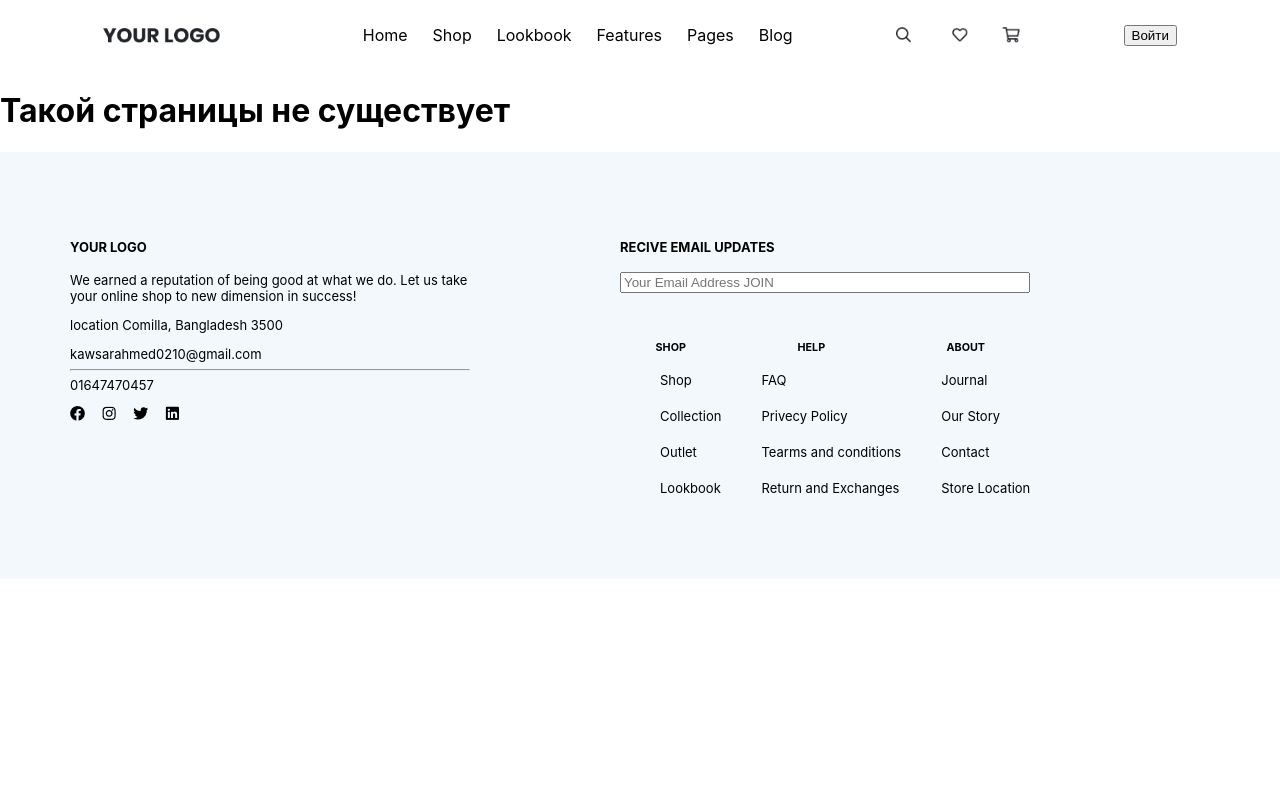
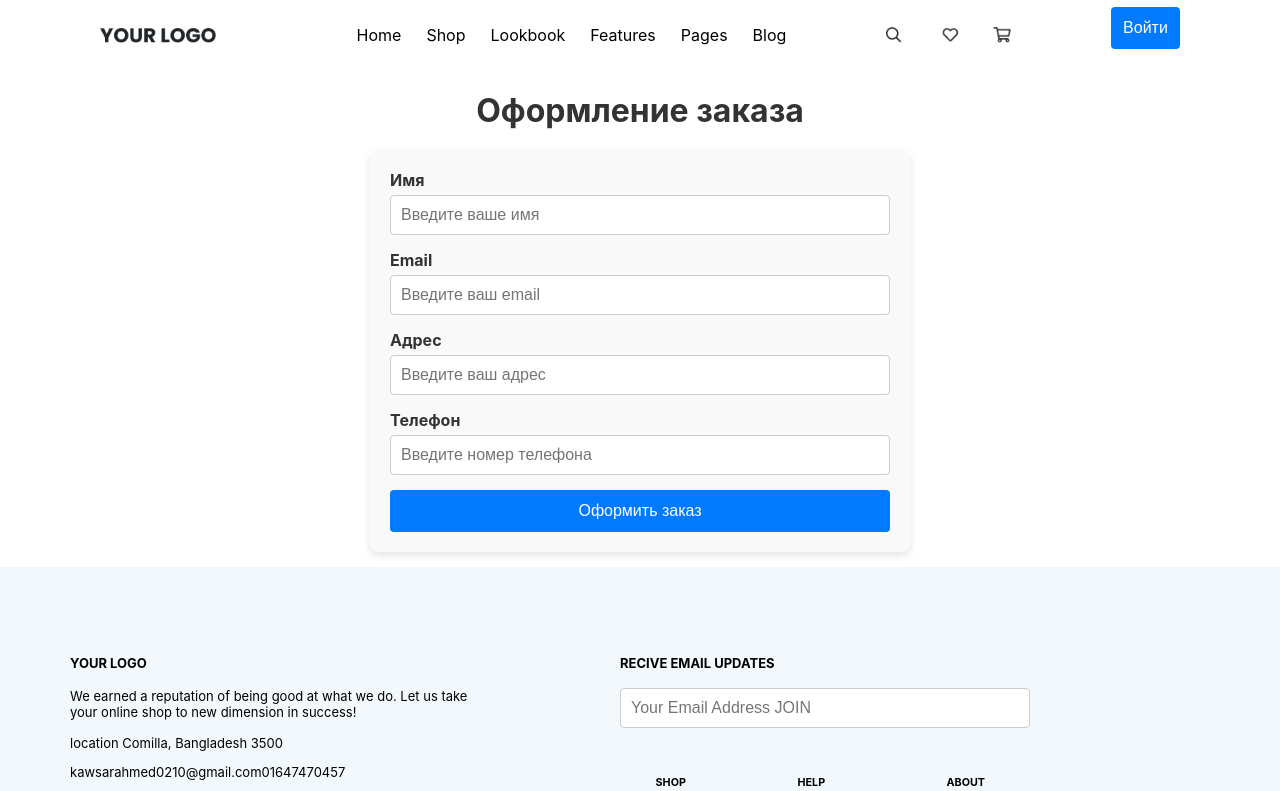
Before and after one commit to roza123-coder/Home-work, a React (Create React App) app: page /cart in a window 1280 px wide. Shown: the top 791 px of the page. Built offline with nearby package versions, Linux system fonts and the light colour scheme.

Commit message:
added input for filter of title

```diff
--- a/src/App.js
+++ b/src/App.js
@@ -10,6 +10,7 @@ import { Features } from "./pages/Features";
 import { Pages } from "./pages/Pages";
 import { Home } from "./pages/Home";
 import { ProductDetail } from "./pages/ProductDetail/ProductDetail";
+import {Cart} from './pages/Cart'
 
 function App() {
   return (
@@ -24,6 +25,7 @@ function App() {
           <Route path="/pages" element={<Pages />} />
           <Route path="/blog" element={<Blog />} />
           <Route path="/product/:cardId" element={<ProductDetail />} />
+          <Route path="/cart" element={ <Cart/>} />
           <Route path="/*" element={<h1>Такой страницы не существует</h1>} />
         </Routes>
         <Footer />
--- a/src/components/Footer.jsx
+++ b/src/components/Footer.jsx
@@ -1,62 +1,86 @@
-import './Footer.css'
-import networks from '../assets/facebook instagram twitter linkedin.png'
+import "./Footer.css";
+import networks from "../assets/facebook instagram twitter linkedin.png";
 
-const Footer=()=>{
+const Footer = () => {
   return (
     <div className="footer">
-            <div >
-                <div className='leftInner'>
+      <div>
+        <div className="leftInner">
           <h4>YOUR LOGO</h4>
-                    <p>We earned a reputation of being good at what we do.
-Let us take your online shop to new dimension in
-success!</p>
+          <p>
+            We earned a reputation of being good at what we do. Let us take your
+            online shop to new dimension in success!
+          </p>
         </div>
         <div>
-                    <p>location
-                    Comilla, Bangladesh 3500</p>
-                    <p>kawsarahmed0210@gmail.com
-                        <hr />
-                    01647470457</p>
+          <p>location Comilla, Bangladesh 3500</p>
+          <p>
+            kawsarahmed0210@gmail.com
+            {/* <hr /> */}
+            01647470457
+          </p>
           <img src={networks} alt="networks" />
         </div>
       </div>
-            <div className='rightInner'>
+      <div className="rightInner">
         <h4>RECIVE EMAIL UPDATES</h4>
-                <input type="text" placeholder='Your Email Address JOIN'/>
-                <div className='footerListContainer'>
-                <div className='footerList'>
+        <input type="text" placeholder="Your Email Address JOIN" />
+        <div className="footerListContainer">
+          <div className="footerList">
             <h5>SHOP</h5>
             <ul>
-                        <li><a href="">Shop</a></li>
-                        <li><a href="">Collection</a></li>
-                        <li><a href="">Outlet</a></li>
-                        <li><a href="">Lookbook</a></li>
+              <li>
+                <a href="">Shop</a>
+              </li>
+              <li>
+                <a href="">Collection</a>
+              </li>
+              <li>
+                <a href="">Outlet</a>
+              </li>
+              <li>
+                <a href="">Lookbook</a>
+              </li>
             </ul>
           </div>
-                <div className='footerList'>
+          <div className="footerList">
             <h5>HELP</h5>
             <ul>
-                        <li><a href="">FAQ</a></li>
-                        <li><a href="">Privecy Policy</a></li>
-                        <li><a href="">Tearms and conditions</a></li>
-                        <li><a href="">Return and Exchanges</a></li>
+              <li>
+                <a href="">FAQ</a>
+              </li>
+              <li>
+                <a href="">Privecy Policy</a>
+              </li>
+              <li>
+                <a href="">Tearms and conditions</a>
+              </li>
+              <li>
+                <a href="">Return and Exchanges</a>
+              </li>
             </ul>
           </div>
-                <div className='footerList'>
+          <div className="footerList">
             <h5>ABOUT</h5>
             <ul>
-                        <li><a href="">Journal</a></li>
-                        <li><a href="">Our Story</a></li>
-                        <li><a href="">Contact</a></li>
-                        <li><a href="">Store Location</a></li>
+              <li>
+                <a href="">Journal</a>
+              </li>
+              <li>
+                <a href="">Our Story</a>
+              </li>
+              <li>
+                <a href="">Contact</a>
+              </li>
+              <li>
+                <a href="">Store Location</a>
+              </li>
             </ul>
           </div>
         </div>
+      </div>
+    </div>
+  );
+};
 
-            </div>
-
-        </div>
-    )
-}
-
-export default Footer
+export default Footer;
--- a/src/mock/mock.jsx
+++ b/src/mock/mock.jsx
@@ -7,7 +7,7 @@ export const cardData = [
   {
     id: 1,
     image: igure,
-    title: "IGURE",
+    title: "IGURE1",
     description: "GREEN MUSCLE FIT POLO SHIRT",
     oldCardPrice: "$229.00",
     newCardPrice: "$129.00",
@@ -15,7 +15,7 @@ export const cardData = [
   {
     id: 2,
     image: igure2,
-    title: "IGURE",
+    title: "IGURE2",
     description: "GREEN MUSCLE FIT POLO SHIRT",
     oldCardPrice: "$229.00",
     newCardPrice: "$129.00",
@@ -23,7 +23,7 @@ export const cardData = [
   {
     id: 3,
     image: igure3,
-    title: "IGURE",
+    title: "IGURE3",
     description: "GREEN MUSCLE FIT POLO SHIRT",
     oldCardPrice: "$229.00",
     newCardPrice: "$129.00",
@@ -31,7 +31,7 @@ export const cardData = [
   {
     id: 4,
     image: igure4,
-    title: "IGURE",
+    title: "IGURE4",
     description: "GREEN MUSCLE FIT POLO SHIRT",
     oldCardPrice: "$229.00",
     newCardPrice: "$129.00",
--- /dev/null
+++ b/src/pages/Cart/Cart.css
@@ -0,0 +1,56 @@
+form {
+    width: 100%;
+    max-width: 500px;
+    margin: 0 auto;
+    padding: 20px;
+    background-color: #f9f9f9;
+    border-radius: 8px;
+    box-shadow: 0 4px 8px rgba(0, 0, 0, 0.1);
+}
+
+h1 {
+    text-align: center;
+    color: #333;
+    margin-bottom: 20px;
+}
+
+div {
+    margin-bottom: 15px;
+}
+
+label {
+    display: block;
+    font-weight: bold;
+    color: #333;
+    margin-bottom: 5px;
+}
+
+input {
+    width: 100%;
+    padding: 10px;
+    font-size: 16px;
+    border: 1px solid #ccc;
+    border-radius: 4px;
+    box-sizing: border-box;
+}
+
+input:focus {
+    outline: none;
+    border-color: #007bff;
+    box-shadow: 0 0 5px rgba(0, 123, 255, 0.5);
+}
+
+button {
+    width: 100%;
+    padding: 12px;
+    background-color: #007bff;
+    color: white;
+    font-size: 16px;
+    border: none;
+    border-radius: 4px;
+    cursor: pointer;
+}
+
+button:hover {
+    background-color: #0056b3;
+}
--- /dev/null
+++ b/src/pages/Cart/Cart.jsx
@@ -0,0 +1,103 @@
+import React from "react";
+import { useLocation } from "react-router-dom";
+import { useState } from "react";
+import "./Cart.css";
+
+export const Cart = () => {
+  const location = useLocation();
+  console.log(location);
+  const { card_id } = location.state || {};
+
+  const [formData, setFormData] = useState({
+    name: "",
+    email: "",
+    address: "",
+    phone: "",
+  });
+
+  const handleChange = (e) => {
+    const { name, value } = e.target;
+    setFormData({
+      ...formData,
+      [name]: value,
+    });
+  };
+
+  const handleSubmit = (e) => {
+    e.preventDefault();
+
+    if (
+      !formData.name ||
+      !formData.email ||
+      !formData.address ||
+      !formData.phone
+    ) {
+      alert("Пожалуйста, заполните все поля!");
+      return;
+    }
+
+    console.log("Данные заказа:", formData);
+
+    setFormData({
+      name: "",
+      email: "",
+      address: "",
+      phone: "",
+    });
+
+    alert("Заказ оформлен!");
+  };
+
+  return (
+    <div>
+      <h1>Оформление заказа</h1>
+      <form onSubmit={handleSubmit}>
+        <div>
+          <label>Имя</label>
+          <input
+            type="text"
+            name="name"
+            value={formData.name}
+            onChange={handleChange}
+            placeholder="Введите ваше имя"
+            required
+          />
+        </div>
+        <div>
+          <label>Email</label>
+          <input
+            type="email"
+            name="email"
+            value={formData.email}
+            onChange={handleChange}
+            placeholder="Введите ваш email"
+            required
+          />
+        </div>
+        <div>
+          <label>Адрес</label>
+          <input
+            type="text"
+            name="address"
+            value={formData.address}
+            onChange={handleChange}
+            placeholder="Введите ваш адрес"
+            required
+          />
+        </div>
+        <div>
+          <label>Телефон</label>
+          <input
+            type="tel"
+            name="phone"
+            value={formData.phone}
+            onChange={handleChange}
+            placeholder="Введите номер телефона"
+            required
+          />
+        </div>
+        <button type="submit">Оформить заказ</button>
+      </form>
+    </div>
+  );
+};
--- /dev/null
+++ b/src/pages/Cart/index.js
@@ -0,0 +1 @@
+export {Cart} from './Cart'
--- a/src/pages/ProductDetail/ProductDetail.jsx
+++ b/src/pages/ProductDetail/ProductDetail.jsx
@@ -1,37 +1,3 @@
-// import { useEffect, useState } from "react";
-// import { useNavigate, useParams } from "react-router-dom";
-// import { cardData } from "../../mock/mock";
-
-// export const ProductDetail = () => {
-//   const navigate = useNavigate();
-//   const { cardId } = useParams();
-//   const [currentCard, setCurrentCard] = useState({});
-
-//   useEffect(() => {
-//     if (cardId) {
-//       const foundCard = cardData.find((item) => item.id === Number(card.id));
-//       if (foundCard) setCurrentCard(foundCard);
-//     }
-//     // eslint-disable-next-line react-hooks/exhaustive-deps
-//   }, []);
-
-//   return (
-//     <main>
-//       <div className="container">
-//         <button onClick={() => navigate(-1)}>Вернуться назад</button>
-//         <h1>Страница конкретного продукта</h1>
-//         <p>{foundCard.title}</p>
-//         <h4>{foundCard.description}</h4>
-//         <p>{foundCard.oldCardPrice}</p>
-//         <p>{foundCard.newCardPrice}</p>
-//         <img src={foundCard.image} alt="card-image" width={100} />
-//       </div>
-//     </main>
-//   );
-// };
-
-// export default ProductDetail;
-
 import { useEffect, useState } from "react";
 import { useNavigate } from "react-router-dom";
 import { useParams } from "react-router-dom";
@@ -40,8 +6,6 @@ import { cardData } from "../../mock/mock";
 export const ProductDetail = () => {
   const navigate = useNavigate();
   const { cardId } = useParams();
-  console.log(cardId);
-
   const [currentCard, setCurrentCard] = useState();
 
   useEffect(() => {
@@ -52,6 +16,12 @@ export const ProductDetail = () => {
   }, []);
 
   if (!currentCard) return <p>Загрузка...</p>;
+
+  const addToCart = () => {
+    navigate("/cart", {
+      state: { card_id: cardId },
+    });
+  };
 
   return (
     <main>
@@ -64,6 +34,7 @@ export const ProductDetail = () => {
         <p>{currentCard.newCardPrice}</p>
         <img src={currentCard.image} alt="card-image" width={500} />
       </div>
+      <button onClick={addToCart}>Добавить в корзину</button>
     </main>
   );
 };
--- a/src/pages/Shop/Shop.jsx
+++ b/src/pages/Shop/Shop.jsx
@@ -1,8 +1,46 @@
+import React, { useState, useMemo } from "react";
+import { cardData } from "../../mock/mock";
 import CardSection from "../../components/CardSection/CardSection";
 
 export const Shop = () => {
+  const [searchQuery, setSearchQuery] = useState("");
+
+  const handleSearchChange = (e) => {
+    setSearchQuery(e.target.value);
+  };
+
+  const filteredProducts = useMemo(() => {
+    return cardData.filter((card) =>
+      card.title.toLowerCase().includes(searchQuery.toLowerCase())
+    );
+  }, [searchQuery]);
+
   return (
     <main>
+      <div>
+        <input
+          type="text"
+          placeholder="Поиск по наименованию товара..."
+          value={searchQuery}
+          onChange={handleSearchChange}
+        />
+
+        {searchQuery && (
+          <ul>
+            {filteredProducts.length > 0 ? (
+              filteredProducts.map((card) => (
+                <li key={card.id}>
+                  <h3>{card.title}</h3>
+                  <p>{card.description}</p>
+                  <span>{card.price} ₽</span>
+                </li>
+              ))
+            ) : (
+              <li>Товары не найдены</li>
+            )}
+          </ul>
+        )}
+      </div>
       <CardSection />
     </main>
   );
```
Lines whose indentation alone changed are shown as unchanged.
